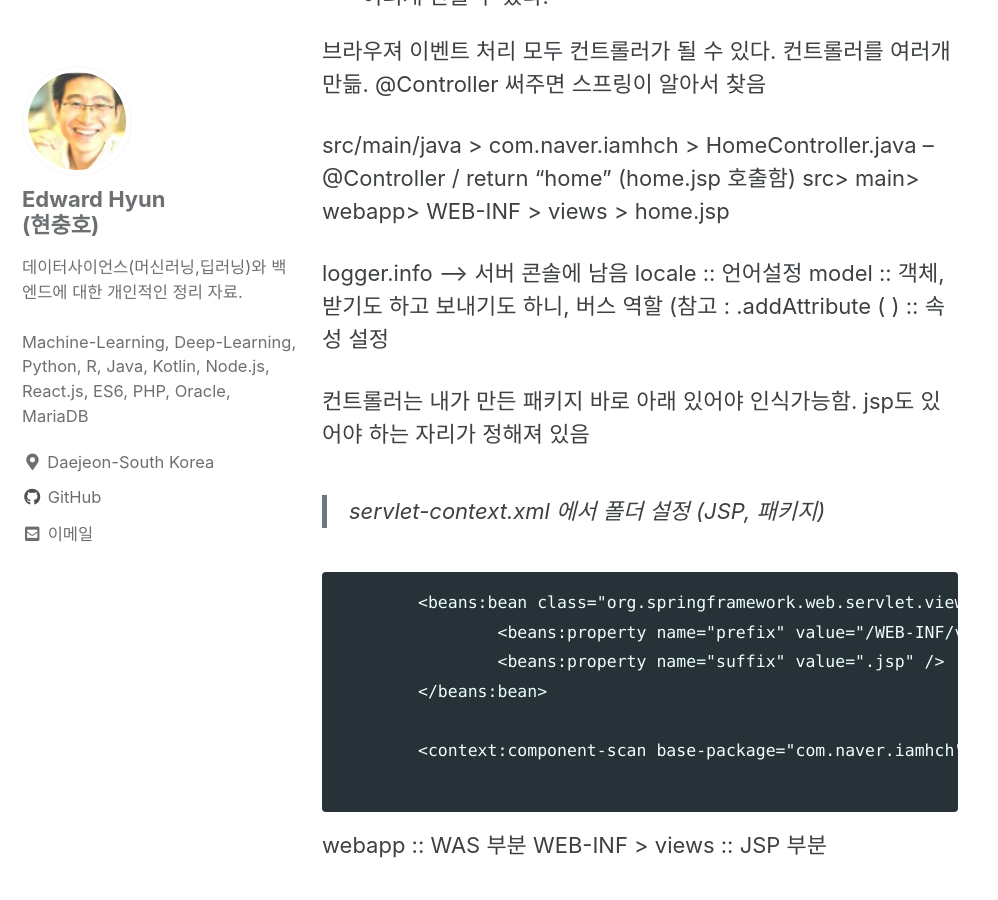
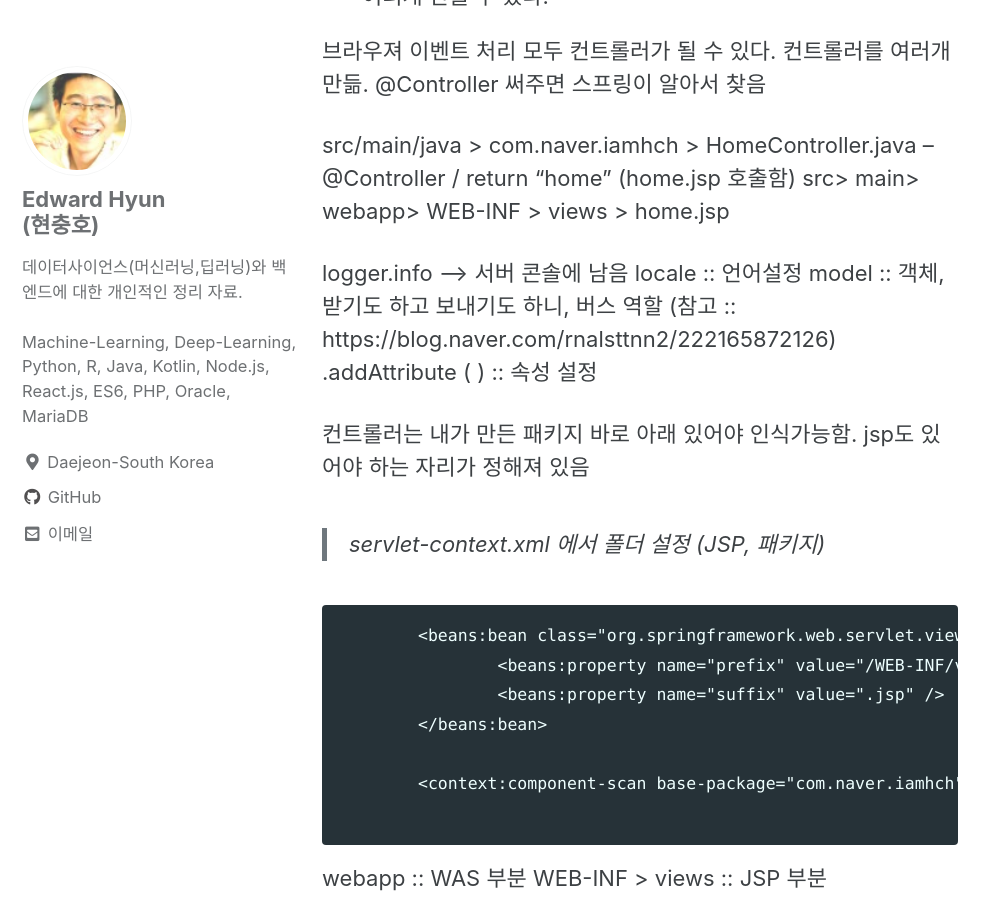
Before and after one commit to iamhch24/iamhch24.github.io, a Jekyll site: the page built from _posts/2021-01-18-[스터디] 스프링 프레임워크.md, in a window 1280 px wide and 900 px high, scrolled down 2468 px. Shown: the whole window, without its empty margins (0-998 px from the left). Built offline with Jekyll 4.4.1, drawn with Linux system fonts in a browser that asks for light colours; cached includes are drawn as plain includes; some of the changed lines change nothing that is shown.

Commit message:
_posts/2021-01-18-[스터디] 스프링 프레임워크.md updated from https://stackedit.io/

```diff
--- a/_posts/2021-01-18-[스터디] 스프링 프레임워크.md
+++ b/_posts/2021-01-18-[스터디] 스프링 프레임워크.md
@@ -96,7 +96,7 @@ src> main> webapp> WEB-INF > views > home.jsp
 
 logger.info --> 서버 콘솔에 남음
 locale :: 언어설정
-model :: 객체, 받기도 하고 보내기도 하니, 버스 역할  (참고 :
+model :: 객체, 받기도 하고 보내기도 하니, 버스 역할  (참고 :: https://blog.naver.com/rnalsttnn2/222165872126)
 .addAttribute ( ) :: 속성 설정
 
 컨트롤러는 내가 만든 패키지 바로 아래 있어야 인식가능함.
@@ -131,7 +131,7 @@ WEB-INF > views :: JSP 부분
 
 
 <!--stackedit_data:
-eyJoaXN0b3J5IjpbNTM2NTkwNjMzLC01NzMxODEyNzcsLTEyMD
-AzMzUwMjMsLTEyNTgyMDU4ODMsLTYxODk2OTY3Miw5MTA4NzI3
-ODYsNzE5MTMxNzY1LC0xODk5NjYzODQzXX0=
+eyJoaXN0b3J5IjpbMTc3ODEyNTMwOCwtNTczMTgxMjc3LC0xMj
+AwMzM1MDIzLC0xMjU4MjA1ODgzLC02MTg5Njk2NzIsOTEwODcy
+Nzg2LDcxOTEzMTc2NSwtMTg5OTY2Mzg0M119
 -->
```
